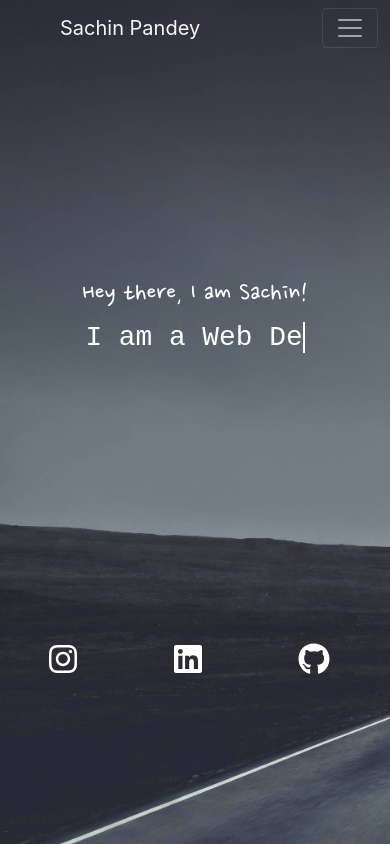
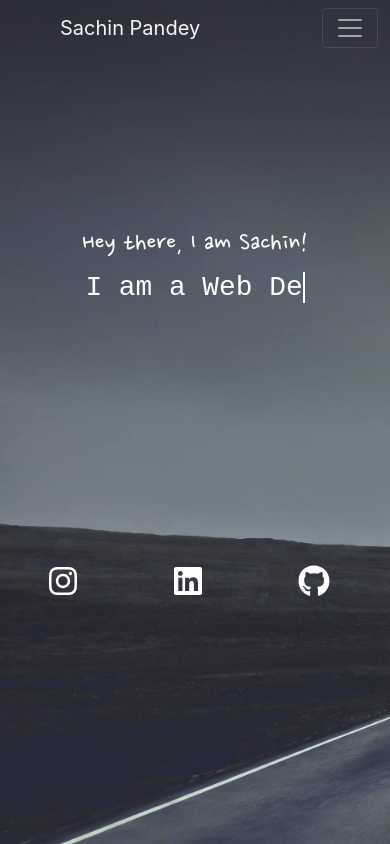
Before and after one commit to skpandey885/MyPortfolio, a React (Create React App) app: page / in a window 390 px wide. Built offline with nearby package versions, Linux system fonts and the light colour scheme; a web font is replaced by a local one.

Commit message:
Responsiveness Improved

```diff
--- a/src/Card.css
+++ b/src/Card.css
@@ -14,6 +14,6 @@ padding-top: 20%;
 }
 @media (min-width:319px) and (max-width:940px){
  .columnP{
-  padding-top: 200px;
+  padding-top: 150px;
   }
 }
--- a/src/Icons.css
+++ b/src/Icons.css
@@ -22,7 +22,7 @@
 @media (min-width:321px ) and (max-width:425px){
     .social{
         margin:0  12%;
-        margin-top: 80%;
+        margin-top: 60%;
 
 
     }
```
